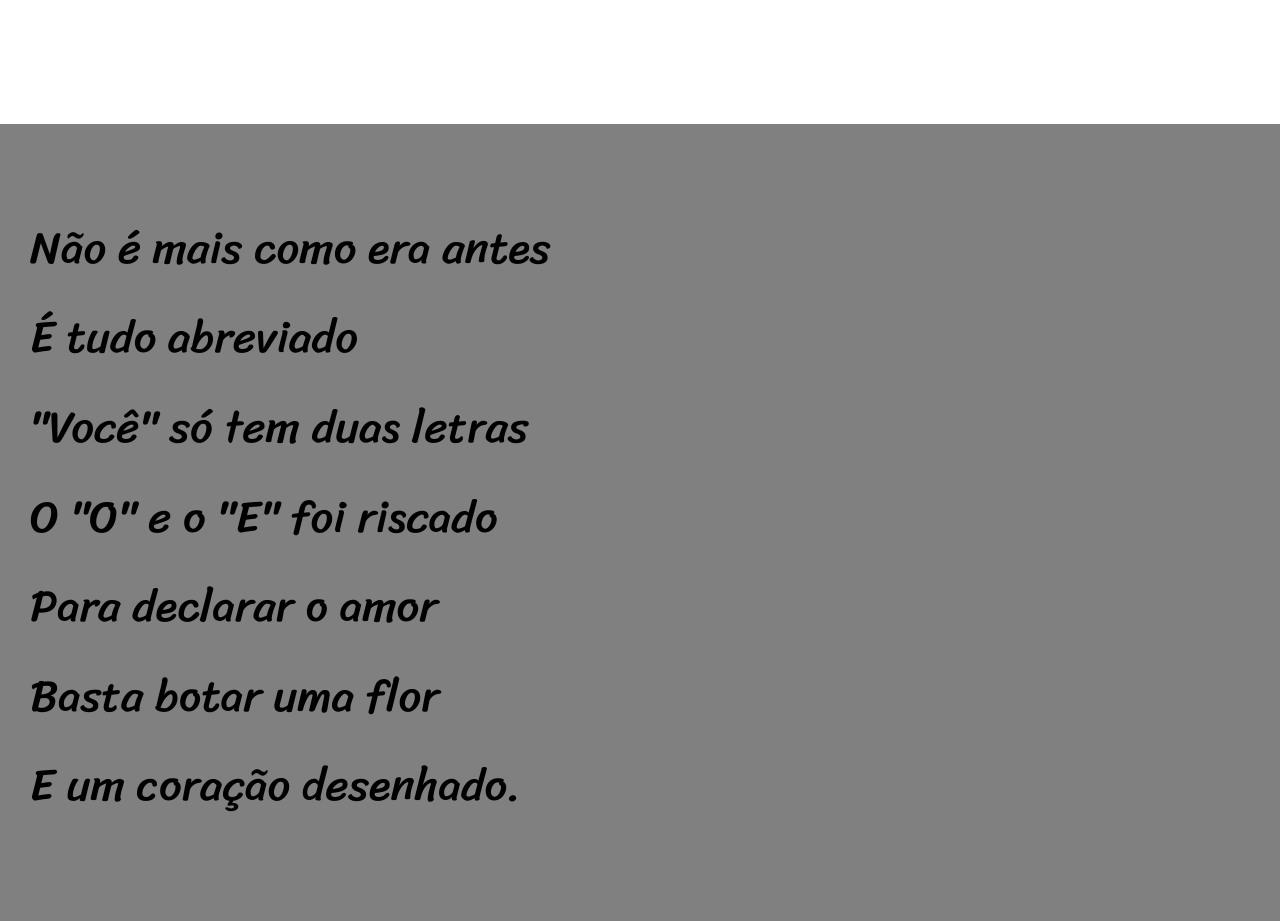
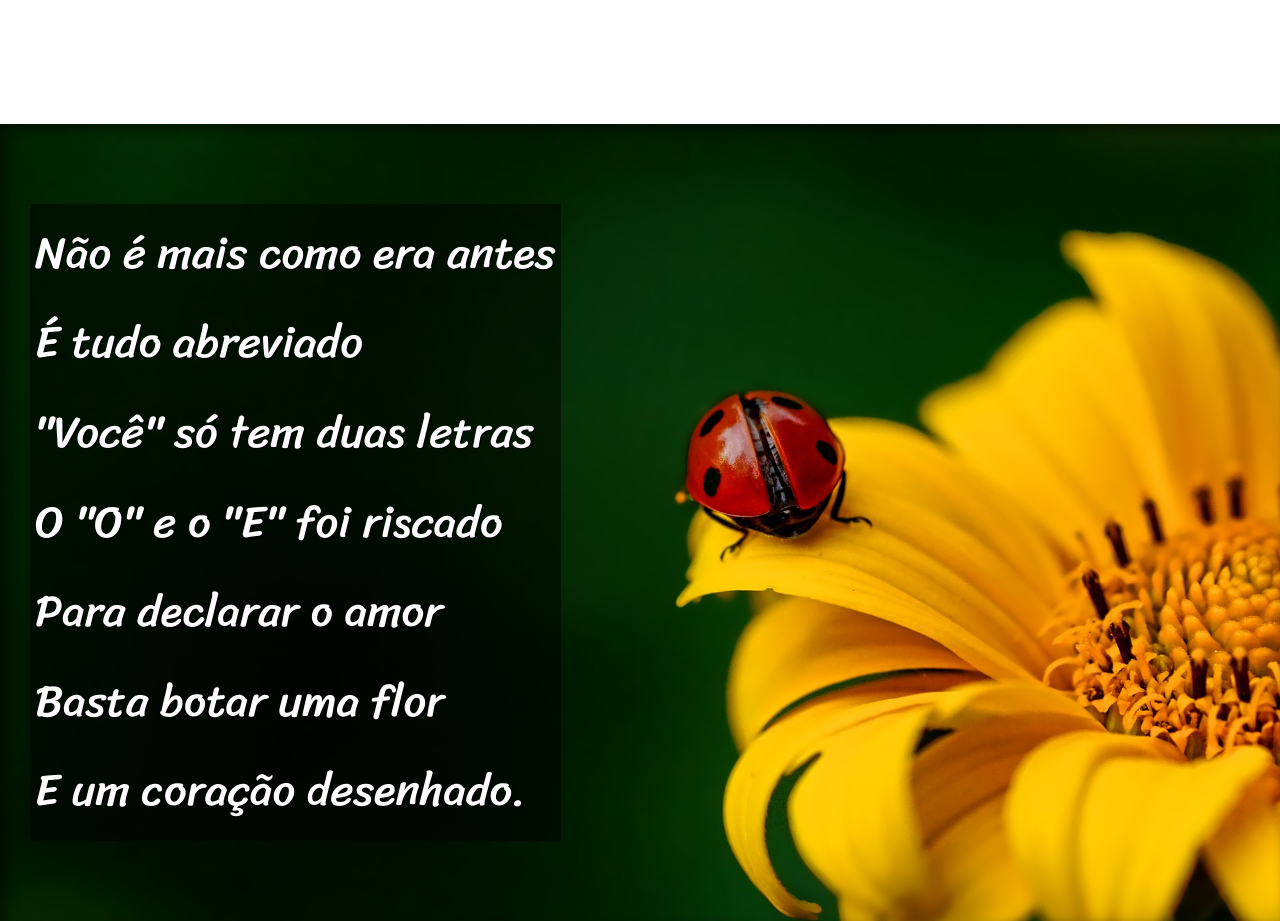
Before and after one commit to 1F1rst/html, a plain HTML site: page desafio 13/index.html in a window 1280 px wide. Shown: the part 960-1881 px from the top of the page. Drawn offline with Linux system fonts and the light colour scheme; a web font is replaced by a local one.

Commit message:
terminando desafio do curso em video

```diff
--- a/desafio 13/estilo/style.css
+++ b/desafio 13/estilo/style.css
@@ -19,6 +19,7 @@
     text-align: center;
  }
  header h1{
+   font-variant: small-caps;
     padding-top: 50px;
     font-family: var(--fonte2);
     font-size: 10vh;
@@ -50,14 +51,30 @@ section{
 section p{
     padding-bottom: 2em;
 }
+section#img01{
+   background-image: url(../imagens/background001.jpg);
+   background-position: right center;
+}
+section.imagem{
+   background-size: cover;
+   background-attachment: fixed;
+   box-shadow: inset 6px 6px 13px 0px rgba(0, 0, 0, 0.473);
+}
+section#img02{
+   background-image: url(../imagens/background002.jpg);
+}
+section.imagem>p{
+   color: white;
+   display: inline-block;
+   padding: 5px;
+   background-color: rgba(0, 0, 0, 0.514);
+   text-shadow: 1px 1px 0px black;
+}
 footer{
     background-color: black;
     color: white;
     text-align: center;
     padding: 10px;
-}
-footer p{
-
 }
 footer a{
     text-decoration: none;
--- a/desafio 13/index.html
+++ b/desafio 13/index.html
@@ -9,7 +9,7 @@
 <body>
     <header>
         <h1>Cordel Moderno</h1>
-        <p>Por <a href="https://www.recantodasletras.com.br/poesias/3186743">Milton Duarte</a></p>
+        <p>Por <a href="https://www.recantodasletras.com.br/poesias/3186743" target="_blank">Milton Duarte</a></p>
     </header>
 
     <section class="normal">
@@ -90,6 +90,6 @@
         </p>
     </section>
 
-    <footer>Site criado por <a href="#">F1rst</a> para o <a href="#">CursoemVideo</a></footer>
+    <footer>Site criado por <a href="https://github.com/1F1rst" target="_blank">F1rst</a> para o <a href="#">CursoemVideo</a></footer>
 </body>
 </html>
```
